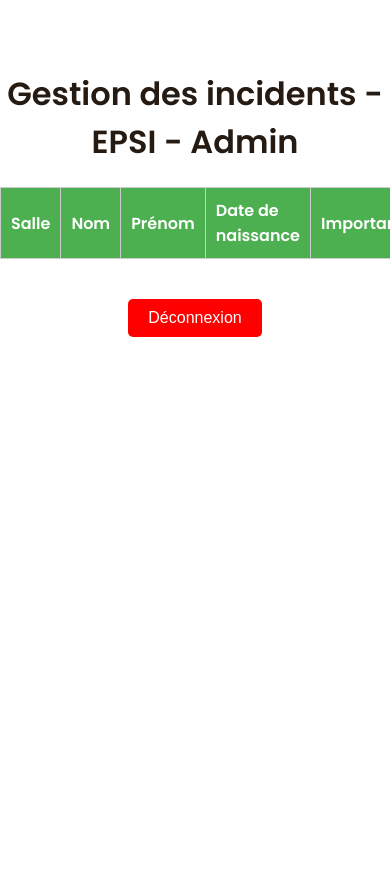
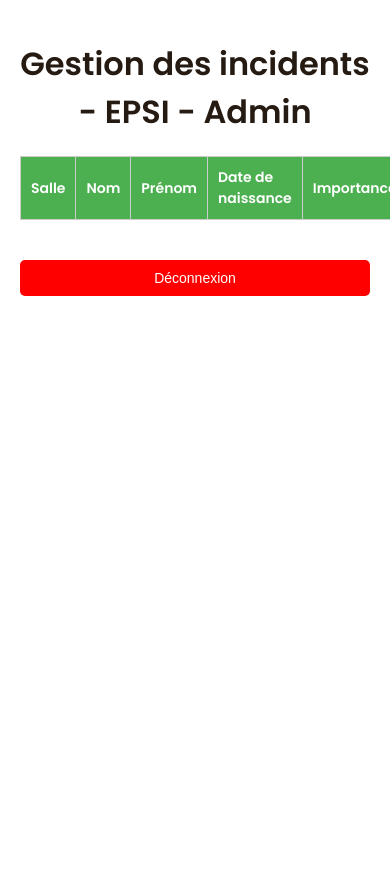
Before and after one commit to Karimbdl/flaskgestion, a Flask app: page /admin in a window 390 px wide; the page is wider, and only the part inside the window is pictured. After the commit the page ends 296 px from the top of that part, so only its background shows below. Run offline with Flask 3, Linux system fonts and the light colour scheme; the visitor is signed in with stand-in values (Sample User, id 1); lists and menus that the app fills with data are empty.

Commit message:
responsif

```diff
--- a/templates/admin.html
+++ b/templates/admin.html
@@ -9,32 +9,31 @@
         body {
             font-family: 'Poppins', sans-serif;
             text-align: center;
-            background-size: 80%;
-            background-position: center;
-            position: relative;
-            height: 100vh;
+            background-size: cover;
             margin: 0;
-            color: #333; /* Couleur du texte */
-            padding-top: 50px; /* Ajuste la position du contenu */
-            button {
-                background-color: red; /* Couleur de fond rouge */
-                color: white; /* Couleur du texte en blanc */
-                padding: 10px 20px; /* Espacement à l'intérieur du bouton */
-                border: none; /* Suppression de la bordure */
-                border-radius: 5px; /* Coins arrondis */
-                cursor: pointer; /* Curseur en forme de main lors du survol */
-                font-size: 16px; /* Taille de police */
-                margin-top: 20px; /* Espacement au-dessus du bouton */
-            }
-            button:hover {
-                background-color: darkred; /* Couleur au survol */
-            }        }
+            color: #333;
+            padding: 20px;
+        }
+        button {
+            background-color: red;
+            color: white;
+            padding: 10px 20px;
+            border: none;
+            border-radius: 5px;
+            cursor: pointer;
+            font-size: 16px;
+            margin-top: 20px;
+        }
+        button:hover {
+            background-color: darkred;
+        }
         h1 {
             color: #261b12;
-            margin-top: 20px;
+            margin: 20px 0;
         }
         table {
-            width: 80%;
+            width: 100%;
+            max-width: 800px;
             margin: 20px auto;
             border-collapse: collapse;
         }
@@ -44,8 +43,17 @@
             text-align: left;
         }
         th {
-            background-color: #4CAF50; /* Couleur d'arrière-plan pour l'en-tête */
+            background-color: #4CAF50;
             color: white;
+        }
+        @media (max-width: 600px) {
+            button {
+                width: 100%;
+                font-size: 14px;
+            }
+            table {
+                font-size: 14px;
+            }
         }
     </style>
 </head>
@@ -78,6 +86,5 @@
     <form action="{{ url_for('logout') }}" method="post">
         <button type="submit">Déconnexion</button>
     </form>
-
 </body>
 </html>
--- a/templates/login.html
+++ b/templates/login.html
@@ -14,12 +14,15 @@
             display: flex;
             justify-content: center;
             align-items: center;
+            margin: 0;
         }
         form {
             background: white;
             padding: 20px;
             border-radius: 8px;
             box-shadow: 0 2px 10px rgba(0, 0, 0, 0.1);
+            width: 90%;
+            max-width: 400px;
         }
         input {
             margin: 10px 0;
@@ -27,6 +30,7 @@
             width: 100%;
             border: 1px solid #ccc;
             border-radius: 4px;
+            font-size: 16px;
         }
         button {
             background-color: #4CAF50;
@@ -35,6 +39,8 @@
             border: none;
             border-radius: 4px;
             cursor: pointer;
+            width: 100%;
+            font-size: 16px;
         }
         button:hover {
             background-color: #45a049;
```
